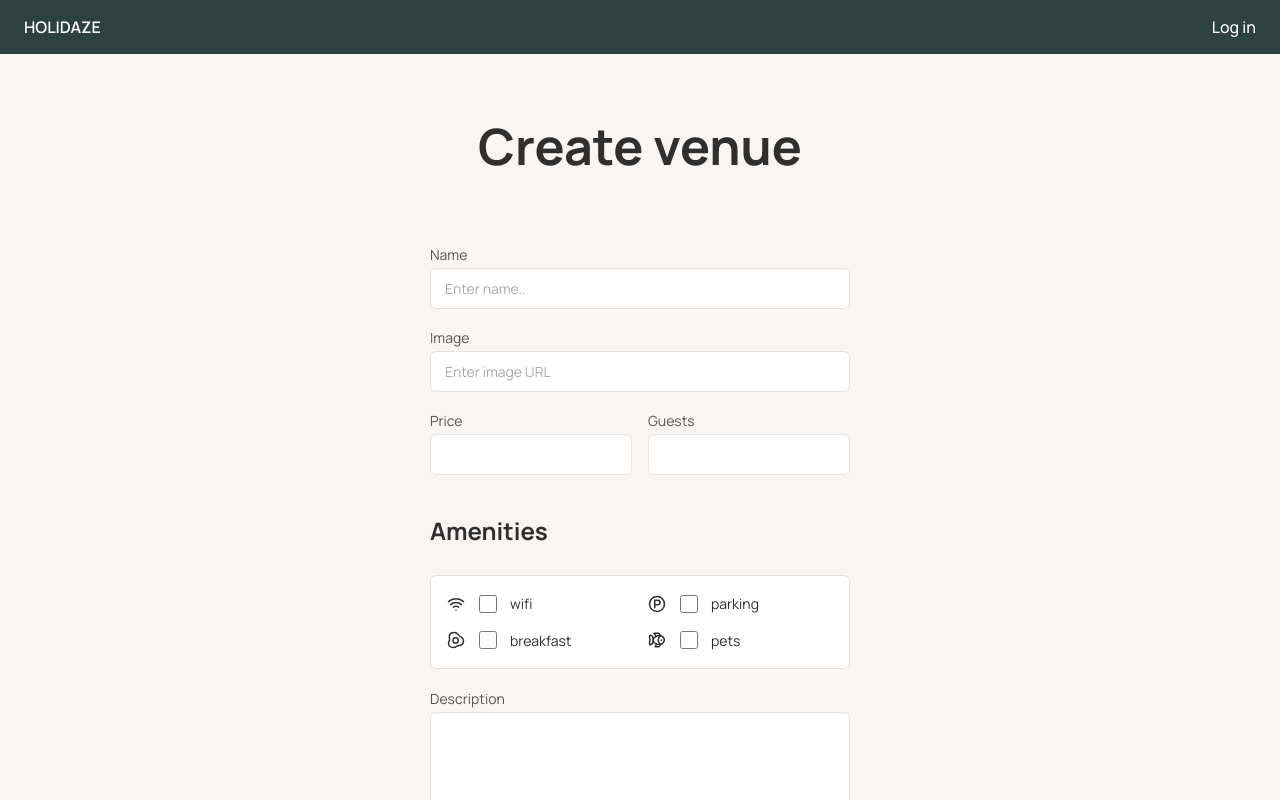
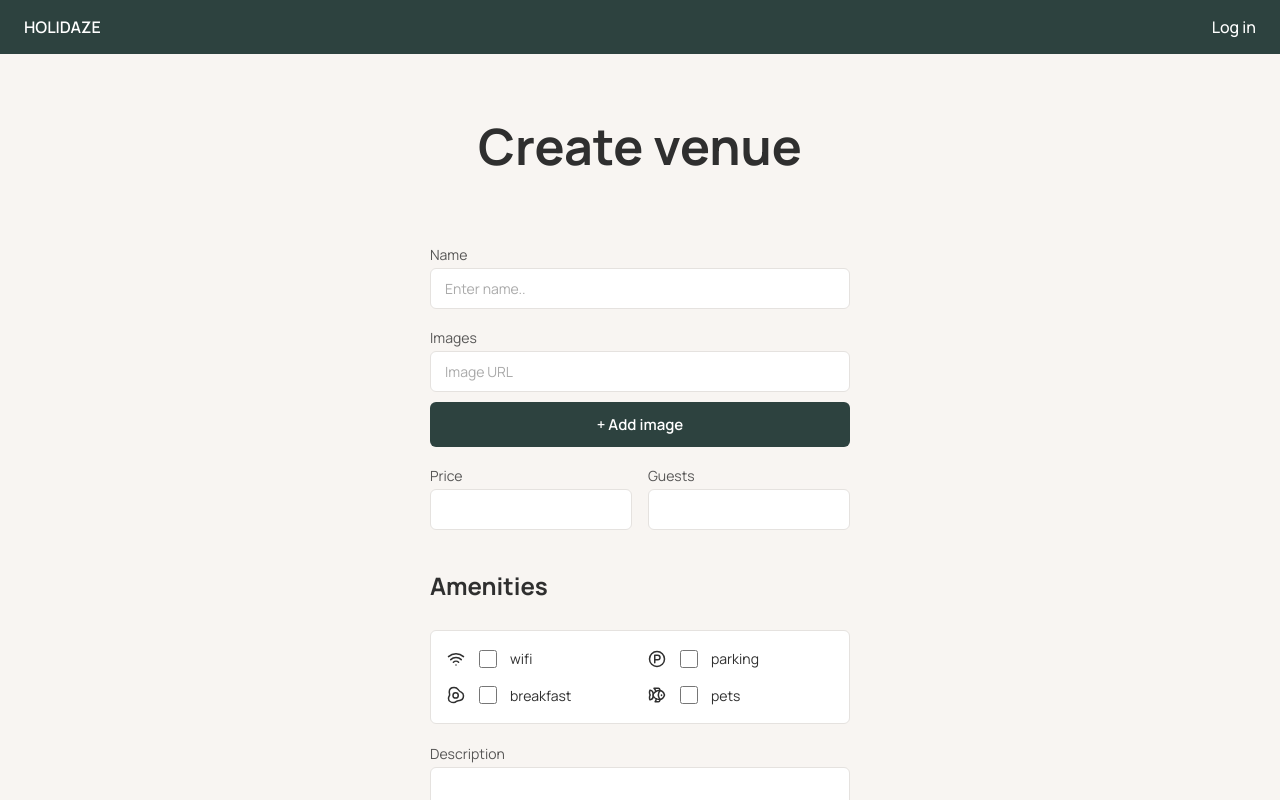
Before and after one commit to JarlErikMathiesen/project-exam-2-JarlErikMathiesen, a React (Vite) app: page /profile/create-venue in a window 1280 px wide. Shown: the top 800 px of the page. Built offline with nearby package versions, Linux system fonts and the light colour scheme.

Commit message:
a venue manager can add more than one image to the venue

```diff
--- a/src/components/venue/VenueForm.jsx
+++ b/src/components/venue/VenueForm.jsx
@@ -8,6 +8,7 @@ import CheckboxField from '../ui/CheckboxField';
 import { useForm } from 'react-hook-form';
 import { yupResolver } from '@hookform/resolvers/yup';
 import * as yup from 'yup';
+import { useFieldArray } from 'react-hook-form';
 
 const schema = yup.object({
   name: yup
@@ -33,7 +34,14 @@ const schema = yup.object({
     .required('Max guests is required')
     .min(1, 'At least 1 guest'),
 
-  imageUrl: yup.string().url('Must be a valid URL').nullable(),
+  media: yup.array().of(
+    yup.object({
+      url: yup
+        .string()
+        .url('Must be a valid URL')
+        .required('Image URL is required'),
+    }),
+  ),
 
   city: yup
     .string()
@@ -54,7 +62,8 @@ export default function VenueForm({
   const {
     register,
     handleSubmit,
-    formState: { errors, isSubmitting },
+    control,
+    formState: { errors },
   } = useForm({
     resolver: yupResolver(schema),
     mode: 'onBlur',
@@ -64,10 +73,15 @@ export default function VenueForm({
       description: initialData.description || '',
       price: initialData.price || '',
       maxGuests: initialData.maxGuests || '',
-      imageUrl: initialData.media?.[0]?.url || '',
+      media: initialData.media?.length > 0 ? initialData.media : [{ url: '' }],
       city: initialData.location?.city || '',
       country: initialData.location?.country || '',
     },
+  });
+
+  const { fields, append, remove } = useFieldArray({
+    control,
+    name: 'media',
   });
 
   const [meta, setMeta] = useState({
@@ -90,7 +104,12 @@ export default function VenueForm({
       price: Number(data.price),
       maxGuests: Number(data.maxGuests),
 
-      media: data.imageUrl ? [{ url: data.imageUrl, alt: data.name }] : [],
+      media:
+        data.media
+          ?.filter((img) => img.url)
+          .map((img) => ({
+            url: img.url,
+          })) || [],
 
       location: {
         city: data.city || null,
@@ -109,12 +128,19 @@ export default function VenueForm({
         <FormField label="Name" id="name" error={errors.name?.message}>
           <Input id="name" placeholder="Enter name.." {...register('name')} />
         </FormField>
-        <FormField label="Image" id="image" error={errors.imageUrl?.message}>
-          <Input
-            id="image"
-            placeholder="Enter image URL"
-            {...register('imageUrl')}
-          />
+        <FormField label="Images">
+          {fields.map((field, index) => (
+            <ImageRow key={field.id}>
+              <Input
+                placeholder="Image URL"
+                {...register(`media.${index}.url`)}
+              />
+            </ImageRow>
+          ))}
+
+          <Button type="button" onClick={() => append({ url: '', alt: '' })}>
+            + Add image
+          </Button>
         </FormField>
         <Row>
           <FormField label="Price" id="price" error={errors.price?.message}>
@@ -179,6 +205,10 @@ export default function VenueForm({
   );
 }
 
+const ImageRow = styled.div`
+  margin-bottom: 10px;
+`;
+
 const FormWrapper = styled.div`
   display: flex;
   justify-content: center;
```
